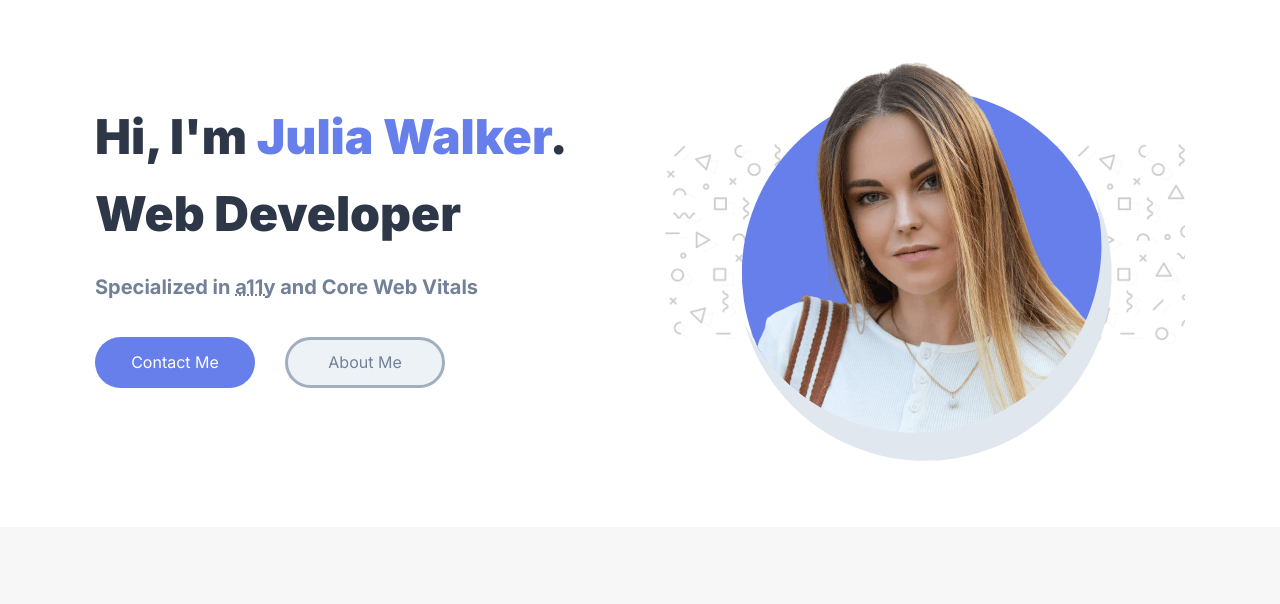
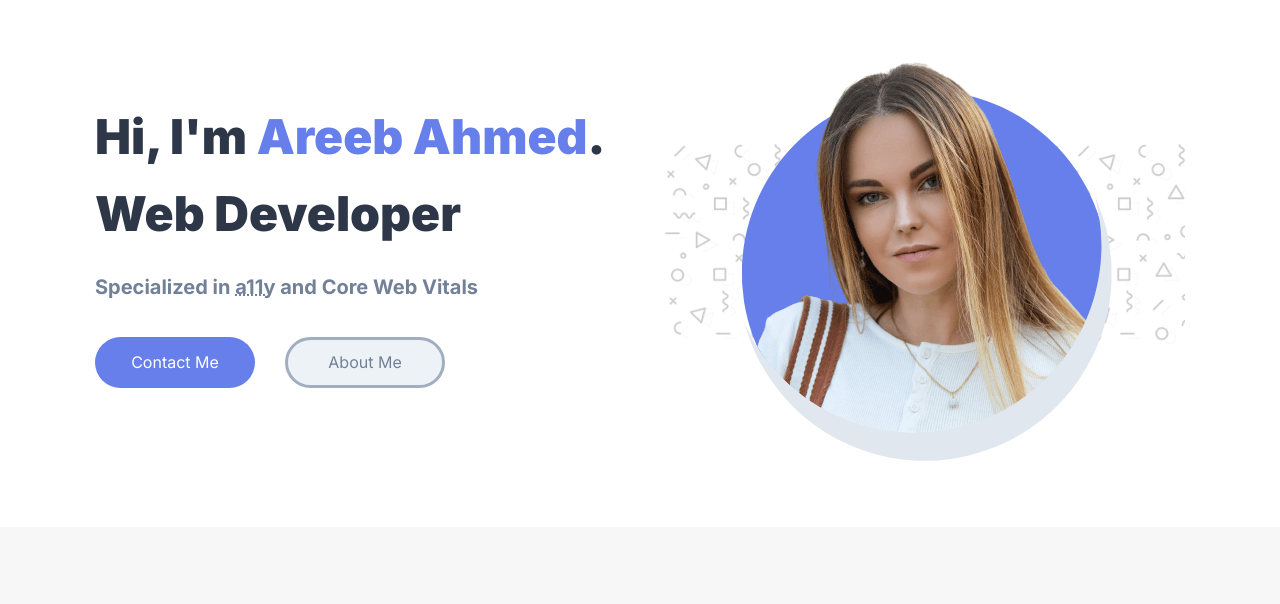
Before and after one commit to areebhitman0123/areebahmedcloud, a plain HTML site: page index.html in a window 1280 px wide. Shown: the part 91-695 px from the top of the page. Drawn offline with nearby package versions, Linux system fonts and the light colour scheme.

Commit message:
Changed name

```diff
--- a/index.html
+++ b/index.html
@@ -152,7 +152,7 @@
         <div class="left">
 
           <h1 class="h1">
-            Hi, I'm <b>Julia&nbsp;Walker</b>.
+            Hi, I'm <b>Areeb&nbsp;Ahmed</b>.
             <br>Web Developer
           </h1>
 
```
